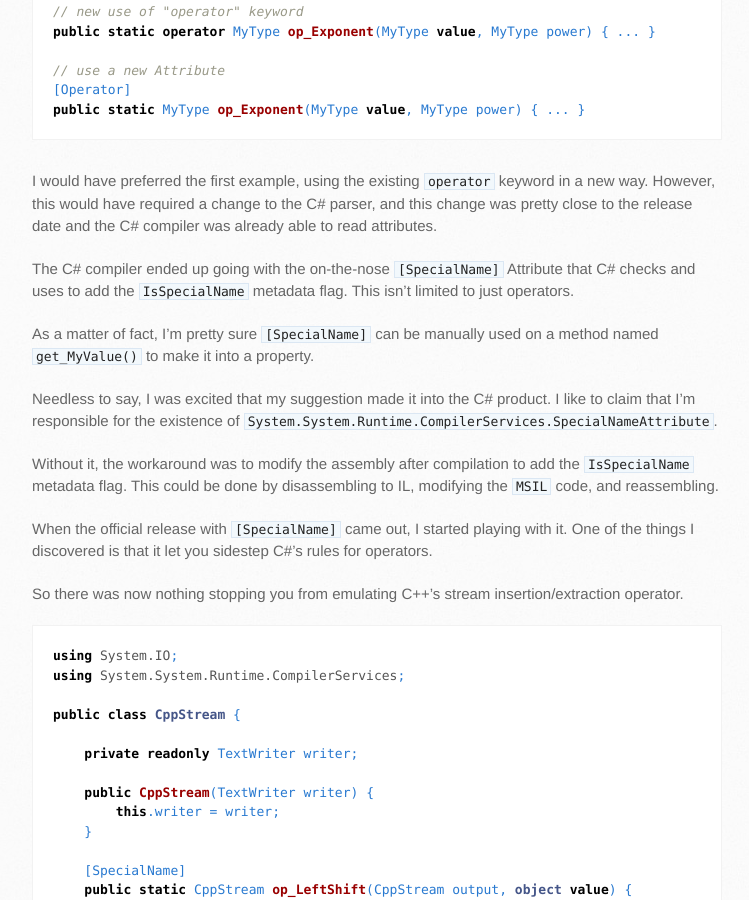
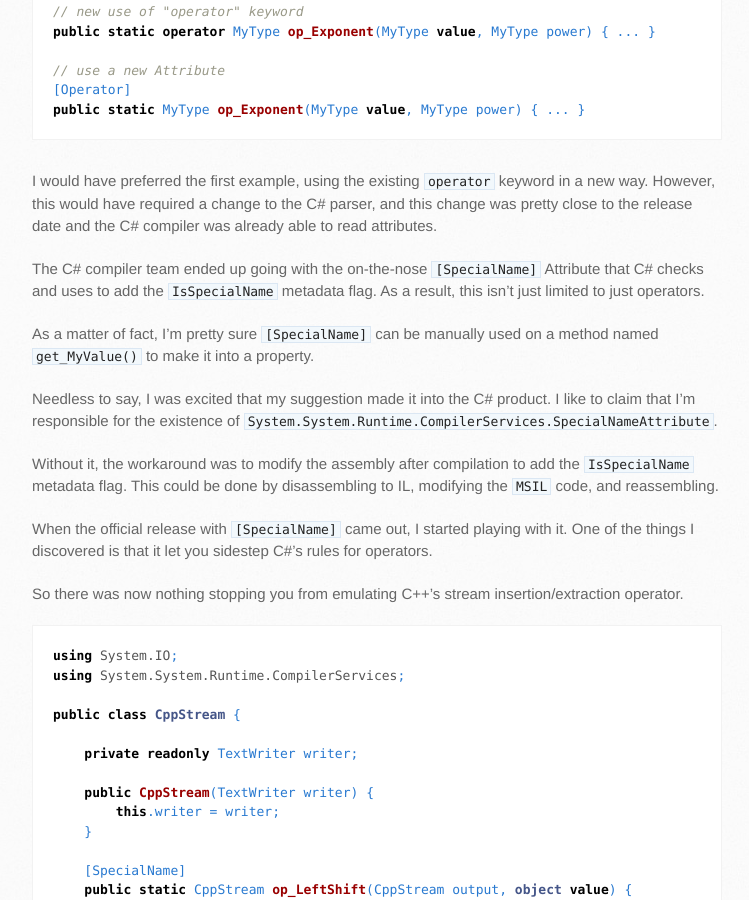
Before and after one commit to TheMuuj/TheMuuj.github.io, a Jekyll site: the page built from _posts/2021-05-28-dotnet-generic-math.md, in a window 1280 px wide and 900 px high, scrolled down 5181 px. Shown: the whole window, without its empty margins (138-887 px from the left). Built offline with Jekyll 4.4.1, drawn with Linux system fonts in a browser that asks for light colours.

Commit message:
Update Post: ".NET Generic Math"
- clarity

```diff
--- a/_posts/2021-05-28-dotnet-generic-math.md
+++ b/_posts/2021-05-28-dotnet-generic-math.md
@@ -185,7 +185,7 @@ public static MyType op_Exponent(MyType value, MyType power) { ... }
 
 I would have preferred the first example, using the existing `operator` keyword in a new way. However, this would have required a change to the C# parser, and this change was pretty close to the release date and the C# compiler was already able to read attributes.
 
-The C# compiler ended up going with the on-the-nose `[SpecialName]` Attribute that C# checks and uses to add the `IsSpecialName` metadata flag. This isn't limited to just operators.
+The C# compiler team ended up going with the on-the-nose `[SpecialName]` Attribute that C# checks and uses to add the `IsSpecialName` metadata flag. As a result, this isn't just limited to just operators.
 
 As a matter of fact, I'm pretty sure `[SpecialName]` can be manually used on a method named `get_MyValue()` to make it into a property.
 
```
